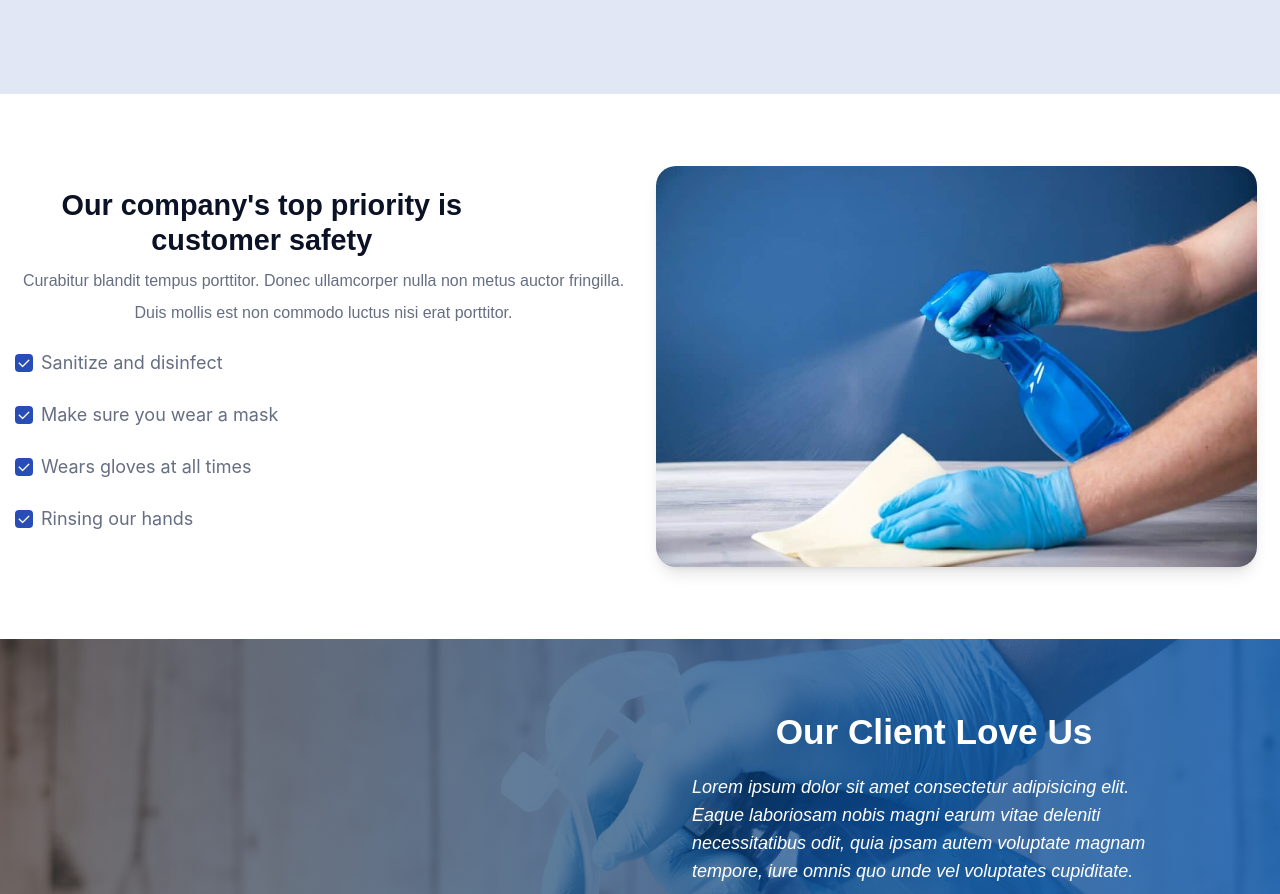
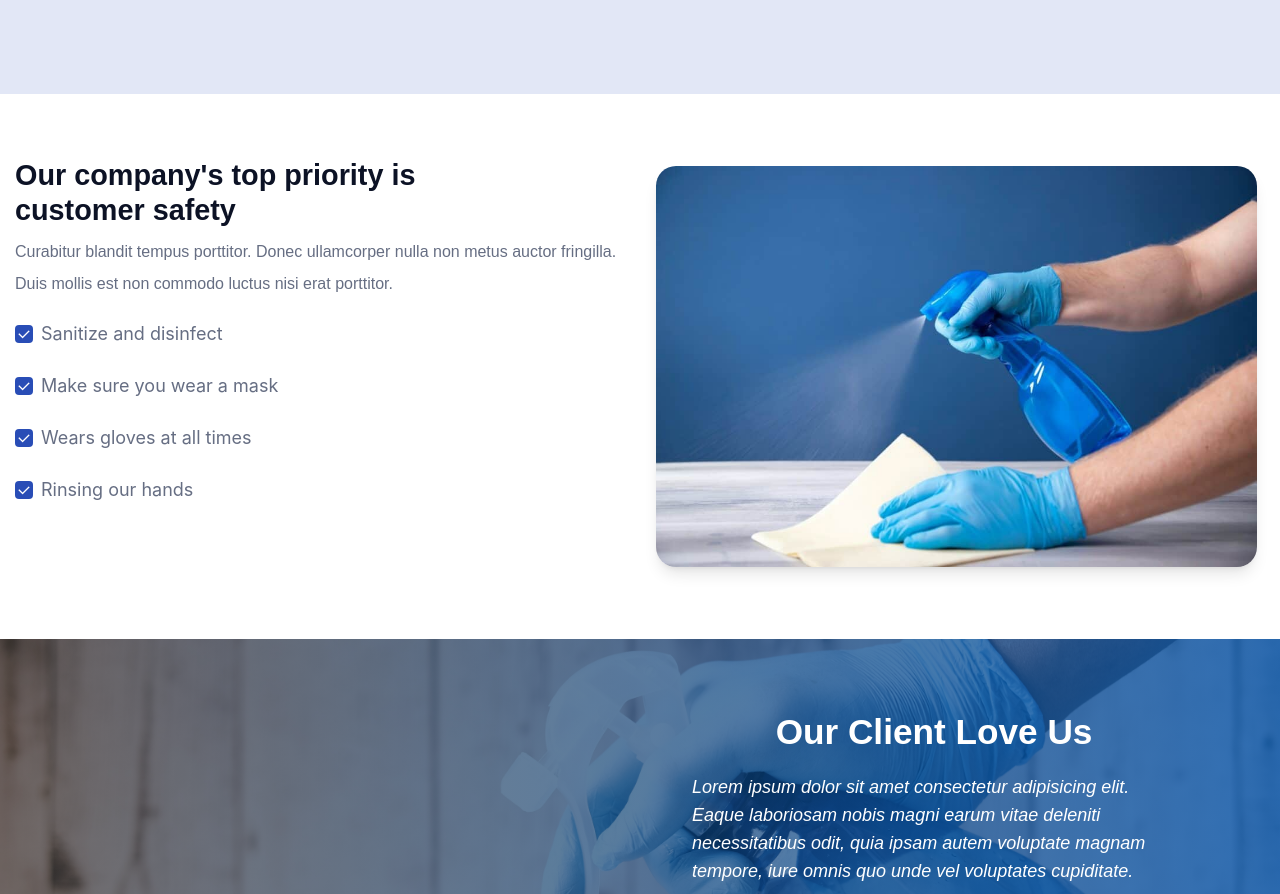
Before and after one commit to Ifenna-Pascal/cleaning-booking-app, a Next.js app: page /about in a window 1280 px wide. Shown: the part 1190-2084 px from the top of the page. Built offline with nearby package versions, Linux system fonts and the light colour scheme.

Commit message:
fixed card display error

```diff
--- a/src/section/home/Remark.jsx
+++ b/src/section/home/Remark.jsx
@@ -4,11 +4,11 @@ import Images from '../../util/images'
 
 function Remark() {
     return (
-        <div className='max-w-[1250px] w-full py-16 min-h-[500px]  flex flex-col lg:items-center lg:justify-center relative mx-auto'>
+        <div className='max-w-[1250px] w-full py-16 min-h-[500px]  flex flex-col  relative mx-auto'>
             <div className='grid lg:grid-cols-2  grid-cols-1 gap-4 w-full'>
-                <div className='flex flex-col mx-4 lg:mx-0 items-start justify-center '>
-                    <h1 className=' font-semibold font-poppins leading-[1.2em] lg:text-center md:text-left text-[1.8em] lg:w-[80%] lg:text-[1.8em] text-text_primary'>Our company&#39;s top priority is customer safety</h1>
-                    <p className='lg:text-center md:text-left text-text_secondary py-2 leading-[2rem] text-base font-poppins '>Curabitur blandit tempus porttitor. Donec ullamcorper nulla non metus auctor fringilla. Duis mollis est non commodo luctus nisi erat porttitor.</p>
+                <div className='flex flex-col mx-4 lg:mx-0 items-start  '>
+                    <h1 className=' font-semibold font-poppins leading-[1.2em] md:text-left text-[1.8em] lg:w-[80%] lg:text-[1.8em] text-text_primary'>Our company&#39;s top priority is customer safety</h1>
+                    <p className=' md:text-left text-text_secondary py-2 leading-[2rem] text-base font-poppins '>Curabitur blandit tempus porttitor. Donec ullamcorper nulla non metus auctor fringilla. Duis mollis est non commodo luctus nisi erat porttitor.</p>
                     <ul className='flex flex-col'>
                         <RemarkList content="Sanitize and disinfect" icon="ri-check-fill" />
                         <RemarkList content="Make sure you wear a mask" icon="ri-check-fill" />
```
